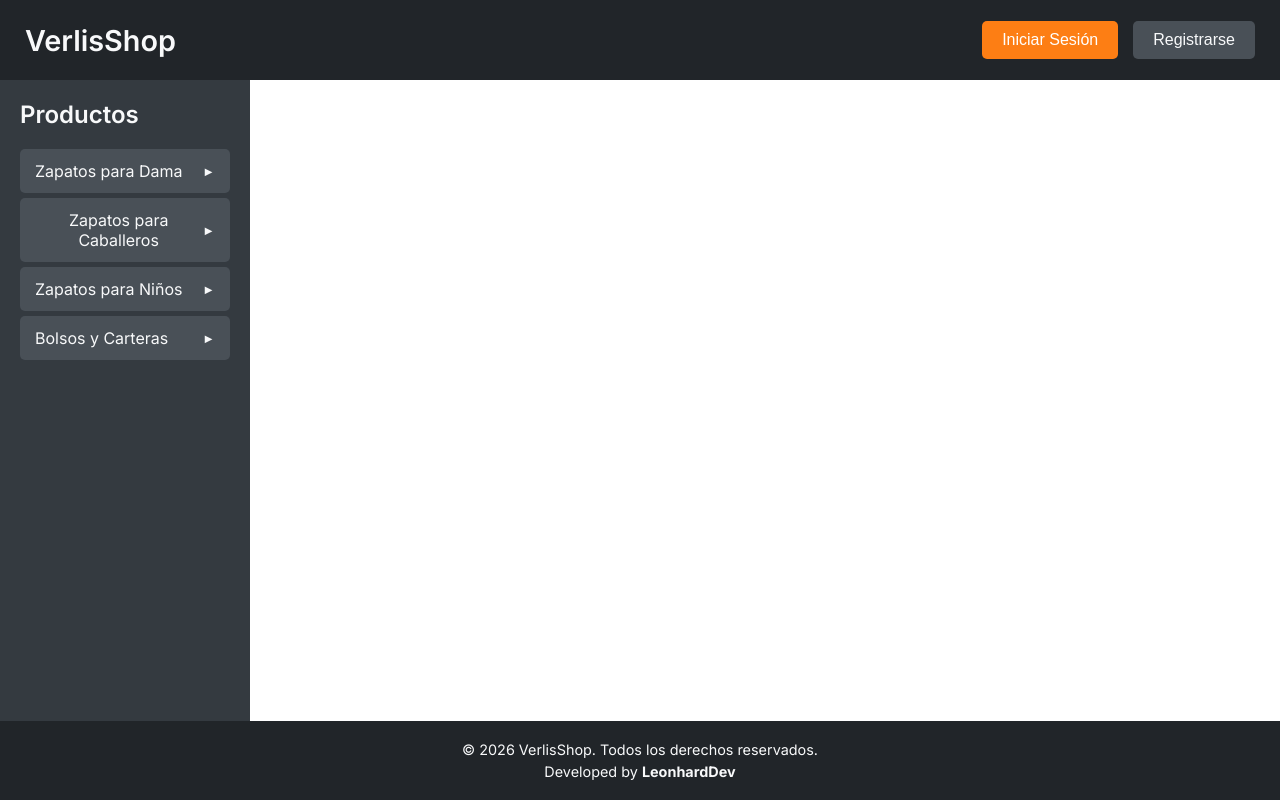
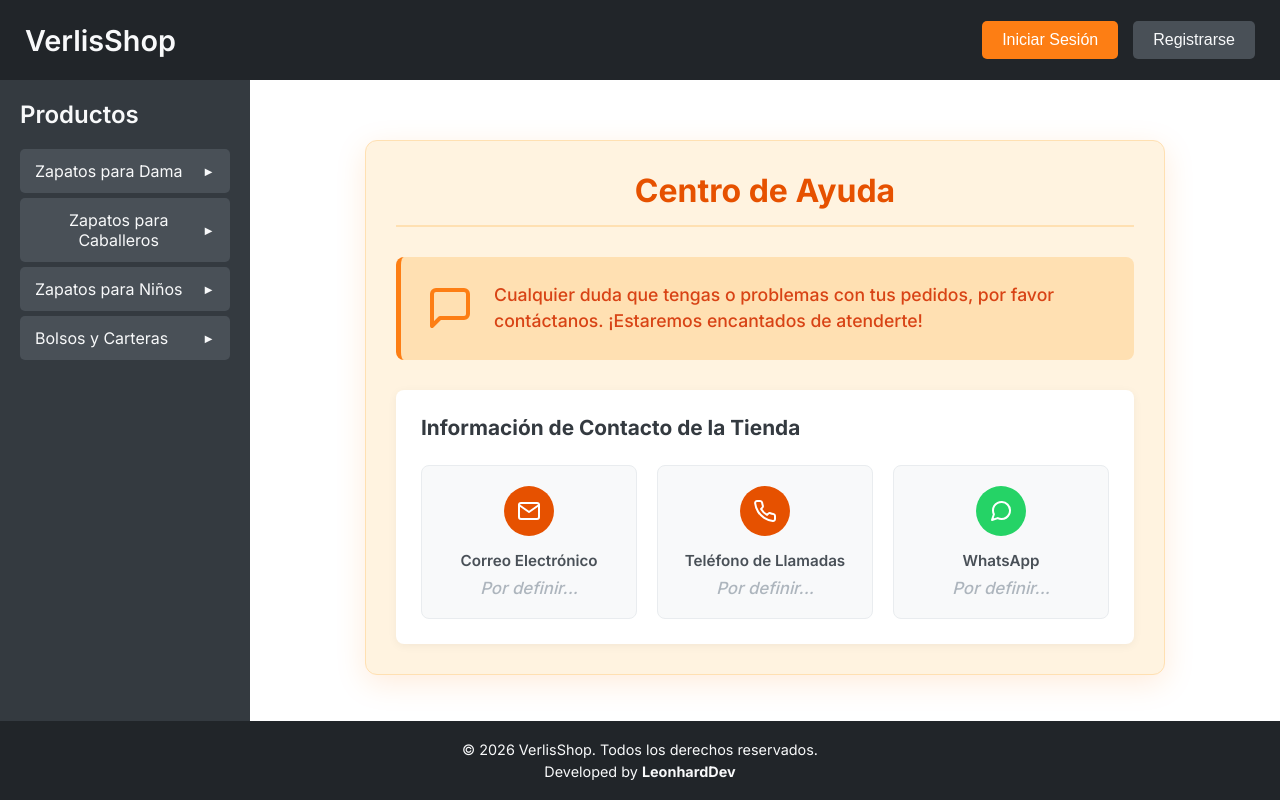
Before and after one commit to Leonhardiv94/verlisshop, an Angular app in the folder frontend/: page /help in a window 1280 px wide. Before the commit this address led to /. Built offline with nearby package versions, Linux system fonts and the light colour scheme.

Commit message:
Avance 4, Implrementacion de usuario admin

```diff
--- a/frontend/src/app/app.routes.ts
+++ b/frontend/src/app/app.routes.ts
@@ -1,6 +1,8 @@
 import { Routes } from '@angular/router';
 import { UserProfile } from './components/user-profile/user-profile';
+import { Help } from './components/help/help';
 
 export const routes: Routes = [
-  { path: 'profile', component: UserProfile }
+  { path: 'profile', component: UserProfile },
+  { path: 'help', component: Help }
 ];
--- a/frontend/src/app/components/header/header.html
+++ b/frontend/src/app/components/header/header.html
@@ -6,6 +6,27 @@
     @if (!isLoggedIn) {
       <button class="login" (click)="onLogin()">Iniciar Sesión</button>
       <button class="register" (click)="onRegister()">Registrarse</button>
+    } @else {
+      @if (currentUser?.role === 'admin') {
+        <button class="login">Historial de ventas</button>
+        <button class="login">Modificar usuario</button>
+        <button class="login">Crear producto</button>
+        <button class="login">Modificar producto</button>
+
+        <div class="user-block clickable-user" (click)="navigateToProfile()" title="Ver Info del usuario">
+          <div class="user-avatar">
+            @if (currentUser?.avatar) {
+              <img [src]="currentUser.avatar" alt="Avatar" class="user-avatar-img" />
+            } @else {
+              <svg xmlns="http://www.w3.org/2000/svg" width="20" height="20" viewBox="0 0 24 24" fill="none" stroke="currentColor" stroke-width="2" stroke-linecap="round" stroke-linejoin="round">
+                <path d="M20 21v-2a4 4 0 0 0-4-4H8a4 4 0 0 0-4 4v2"></path>
+                <circle cx="12" cy="7" r="4"></circle>
+              </svg>
+            }
+          </div>
+          <span class="user-name">Admin: {{ currentUser?.nombres }}</span>
+        </div>
+        <button class="logout" (click)="onLogout()">Cerrar sesión</button>
       } @else {
         <div class="user-block clickable-user" (click)="navigateToProfile()" title="Ver Info del usuario">
           <div class="user-avatar">
@@ -29,8 +50,9 @@
           </svg>
         </button>
 
-      <button class="text-btn outline">Ayuda</button>
+        <button class="text-btn outline" (click)="navigateToHelp()">Ayuda</button>
         <button class="logout" (click)="onLogout()">Cerrar sesión</button>
+      }
     }
   </div>
 </header>
--- a/frontend/src/app/components/header/header.ts
+++ b/frontend/src/app/components/header/header.ts
@@ -47,4 +47,8 @@ export class Header implements OnInit, OnDestroy {
   navigateToProfile() {
     this.router.navigate(['/profile']);
   }
+
+  navigateToHelp() {
+    this.router.navigate(['/help']);
+  }
 }
--- /dev/null
+++ b/frontend/src/app/components/help/help.css
@@ -0,0 +1,129 @@
+.help-container {
+  padding: 40px 20px;
+  display: flex;
+  justify-content: center;
+  align-items: flex-start;
+  min-height: 100%;
+}
+
+.help-card {
+  background-color: #FFF3E0; /* Same light orange as user profile */
+  width: 100%;
+  max-width: 800px;
+  border-radius: 12px;
+  padding: 30px;
+  box-shadow: 0 8px 30px rgba(253, 126, 20, 0.15);
+  border: 1px solid #FFE0B2;
+}
+
+.help-title {
+  color: #E65100;
+  font-size: 2rem;
+  margin-top: 0;
+  margin-bottom: 30px;
+  text-align: center;
+  font-weight: 700;
+  border-bottom: 2px solid #FFE0B2;
+  padding-bottom: 15px;
+}
+
+.help-message-box {
+  background-color: #FFE0B2;
+  border-radius: 8px;
+  padding: 25px;
+  display: flex;
+  align-items: center;
+  gap: 20px;
+  margin-bottom: 30px;
+  border-left: 5px solid #FD7E14;
+}
+
+.help-icon {
+  color: #FD7E14;
+  flex-shrink: 0;
+}
+
+.help-message {
+  margin: 0;
+  font-size: 1.1rem;
+  color: #D84315;
+  font-weight: 500;
+  line-height: 1.5;
+}
+
+.help-section {
+  background-color: #FFFFFF;
+  border-radius: 8px;
+  padding: 25px;
+  box-shadow: 0 2px 10px rgba(0,0,0,0.05);
+}
+
+.help-section h3 {
+  color: #343A40;
+  font-size: 1.3rem;
+  margin-top: 0;
+  margin-bottom: 25px;
+}
+
+.contact-grid {
+  display: grid;
+  grid-template-columns: repeat(auto-fit, minmax(200px, 1fr));
+  gap: 20px;
+}
+
+.contact-item {
+  display: flex;
+  flex-direction: column;
+  align-items: center;
+  text-align: center;
+  background-color: #F8F9FA;
+  padding: 20px;
+  border-radius: 8px;
+  border: 1px solid #E9ECEF;
+  transition: transform 0.2s, box-shadow 0.2s;
+}
+
+.contact-item:hover {
+  transform: translateY(-5px);
+  box-shadow: 0 5px 15px rgba(0,0,0,0.05);
+}
+
+.icon-circle {
+  width: 50px;
+  height: 50px;
+  background-color: #E65100;
+  color: white;
+  border-radius: 50%;
+  display: flex;
+  align-items: center;
+  justify-content: center;
+  margin-bottom: 15px;
+}
+
+.icon-circle.whatsapp {
+  background-color: #25D366; /* Official WhatsApp Color */
+}
+
+.contact-details {
+  display: flex;
+  flex-direction: column;
+  gap: 8px;
+}
+
+.contact-label {
+  font-size: 0.95rem;
+  font-weight: 600;
+  color: #495057;
+}
+
+.contact-value {
+  font-size: 1.05rem;
+  color: #212529;
+  font-weight: 500;
+  word-break: break-word;
+}
+
+.contact-value.empty {
+  color: #ADB5BD;
+  font-style: italic;
+}
--- /dev/null
+++ b/frontend/src/app/components/help/help.html
@@ -0,0 +1,54 @@
+<div class="help-container">
+  <div class="help-card">
+    <h2 class="help-title">Centro de Ayuda</h2>
+
+    <div class="help-message-box">
+      <svg xmlns="http://www.w3.org/2000/svg" width="48" height="48" viewBox="0 0 24 24" fill="none" class="help-icon" stroke="currentColor" stroke-width="2" stroke-linecap="round" stroke-linejoin="round"><path d="M21 15a2 2 0 0 1-2 2H7l-4 4V5a2 2 0 0 1 2-2h14a2 2 0 0 1 2 2v10z"></path></svg>
+      <p class="help-message">
+        Cualquier duda que tengas o problemas con tus pedidos, por favor contáctanos. ¡Estaremos encantados de atenderte!
+      </p>
+    </div>
+
+    <!-- SECTION: Contact Info -->
+    <div class="help-section">
+      <h3>Información de Contacto de la Tienda</h3>
+
+      <div class="contact-grid">
+        <!-- Tarjeta de Correo -->
+        <div class="contact-item">
+          <div class="icon-circle">
+            <svg xmlns="http://www.w3.org/2000/svg" width="24" height="24" viewBox="0 0 24 24" fill="none" stroke="currentColor" stroke-width="2" stroke-linecap="round" stroke-linejoin="round"><path d="M4 4h16c1.1 0 2 .9 2 2v12c0 1.1-.9 2-2 2H4c-1.1 0-2-.9-2-2V6c0-1.1.9-2 2-2z"></path><polyline points="22,6 12,13 2,6"></polyline></svg>
+          </div>
+          <div class="contact-details">
+            <span class="contact-label">Correo Electrónico</span>
+            <span class="contact-value empty">{{ storeContactInfo.correo || 'Por definir...' }}</span>
+          </div>
+        </div>
+
+        <!-- Tarjeta de Telefono -->
+        <div class="contact-item">
+          <div class="icon-circle">
+            <svg xmlns="http://www.w3.org/2000/svg" width="24" height="24" viewBox="0 0 24 24" fill="none" stroke="currentColor" stroke-width="2" stroke-linecap="round" stroke-linejoin="round"><path d="M22 16.92v3a2 2 0 0 1-2.18 2 19.79 19.79 0 0 1-8.63-3.07 19.5 19.5 0 0 1-6-6 19.79 19.79 0 0 1-3.07-8.67A2 2 0 0 1 4.11 2h3a2 2 0 0 1 2 1.72 12.84 12.84 0 0 0 .7 2.81 2 2 0 0 1-.45 2.11L8.09 9.91a16 16 0 0 0 6 6l1.27-1.27a2 2 0 0 1 2.11-.45 12.84 12.84 0 0 0 2.81.7A2 2 0 0 1 22 16.92z"></path></svg>
+          </div>
+          <div class="contact-details">
+            <span class="contact-label">Teléfono de Llamadas</span>
+            <span class="contact-value empty">{{ storeContactInfo.telefono || 'Por definir...' }}</span>
+          </div>
+        </div>
+
+        <!-- Tarjeta de WhatsApp -->
+        <div class="contact-item">
+          <div class="icon-circle whatsapp">
+            <svg xmlns="http://www.w3.org/2000/svg" width="24" height="24" viewBox="0 0 24 24" fill="none" stroke="currentColor" stroke-width="2" stroke-linecap="round" stroke-linejoin="round"><path d="M21 11.5a8.38 8.38 0 0 1-.9 3.8 8.5 8.5 0 0 1-7.6 4.7 8.38 8.38 0 0 1-3.8-.9L3 21l1.9-5.7a8.38 8.38 0 0 1-.9-3.8 8.5 8.5 0 0 1 4.7-7.6 8.38 8.38 0 0 1 3.8-.9h.5a8.48 8.48 0 0 1 8 8v.5z"></path></svg>
+          </div>
+          <div class="contact-details">
+            <span class="contact-label">WhatsApp</span>
+            <span class="contact-value empty">{{ storeContactInfo.whatsapp || 'Por definir...' }}</span>
+          </div>
+        </div>
+      </div>
+
+    </div>
+
+  </div>
+</div>
--- /dev/null
+++ b/frontend/src/app/components/help/help.ts
@@ -0,0 +1,25 @@
+import { Component, OnInit } from '@angular/core';
+import { CommonModule } from '@angular/common';
+
+@Component({
+  selector: 'app-help',
+  standalone: true,
+  imports: [CommonModule],
+  templateUrl: './help.html',
+  styleUrl: './help.css'
+})
+export class Help implements OnInit {
+
+  // These will eventually be fetched from a store settings API
+  storeContactInfo = {
+    correo: '',
+    telefono: '',
+    whatsapp: ''
+  };
+
+  constructor() {}
+
+  ngOnInit() {
+    // In the future: this.settingsService.getStoreContact().subscribe(...)
+  }
+}
```
Lines whose indentation alone changed are shown as unchanged.
